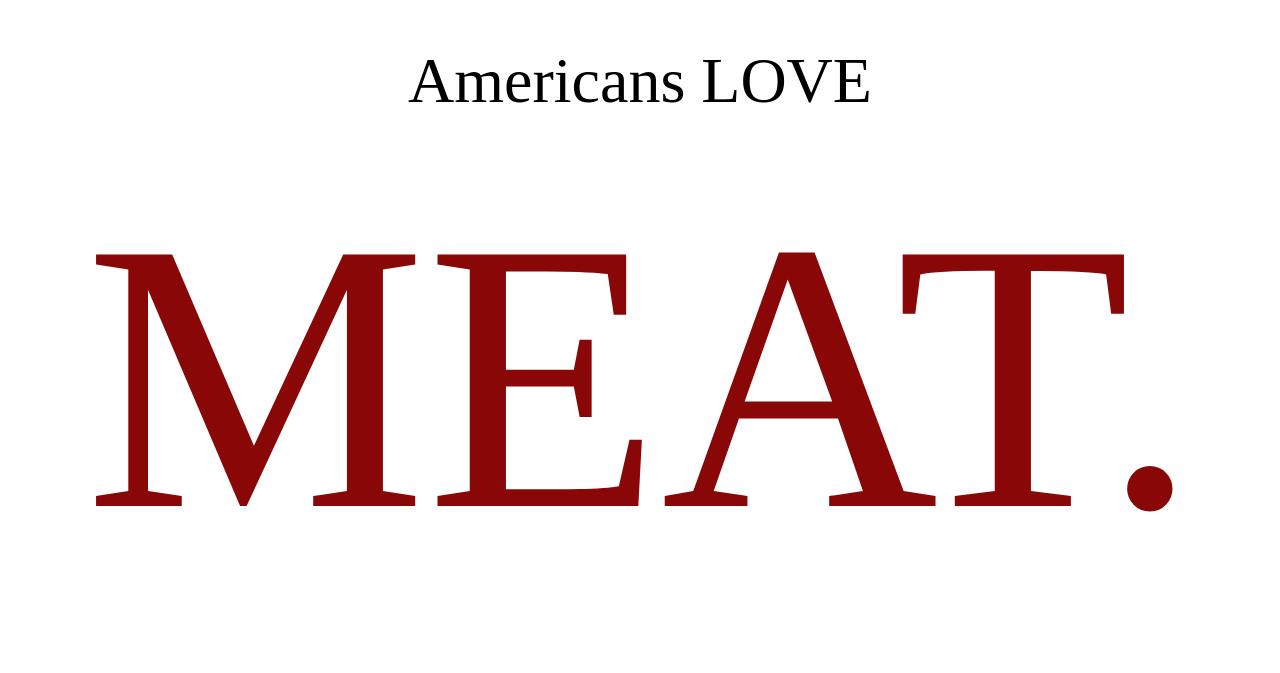
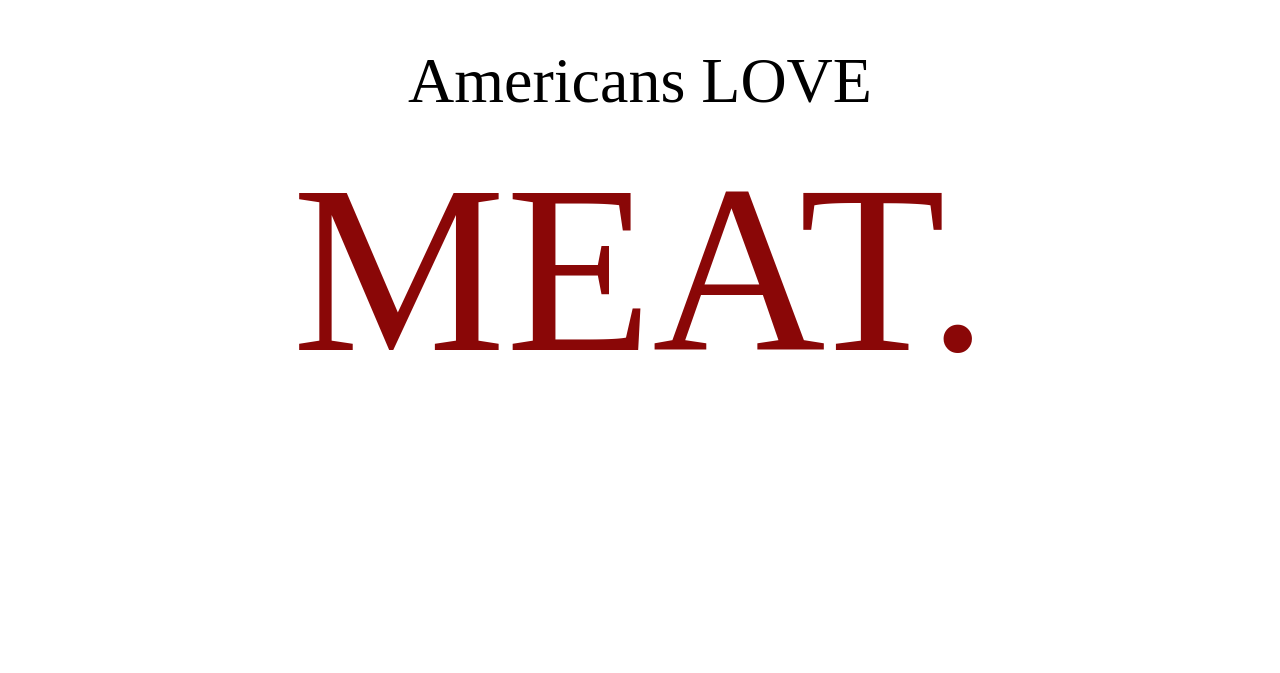
Before and after one commit to zachbellay/fun, a plain HTML site: page meat/index.html in a window 1280 px wide. Shown: the part 127-800 px from the top of the page. Drawn offline with nearby package versions, Linux system fonts and the light colour scheme.

Commit message:
fixed meat front page

```diff
--- a/meat/index.html
+++ b/meat/index.html
@@ -139,7 +139,7 @@
 
 
             <div class="row">
-                <div class="col slide-in-bck-center" style='font-size: 30vmax; top: -5vh; color: #8a0707;'>
+                <div class="col slide-in-bck-center" style='font-size: 30vmin; top: -5vh; color: #8a0707;'>
                     MEAT.
                 </div>
             </div>
```
